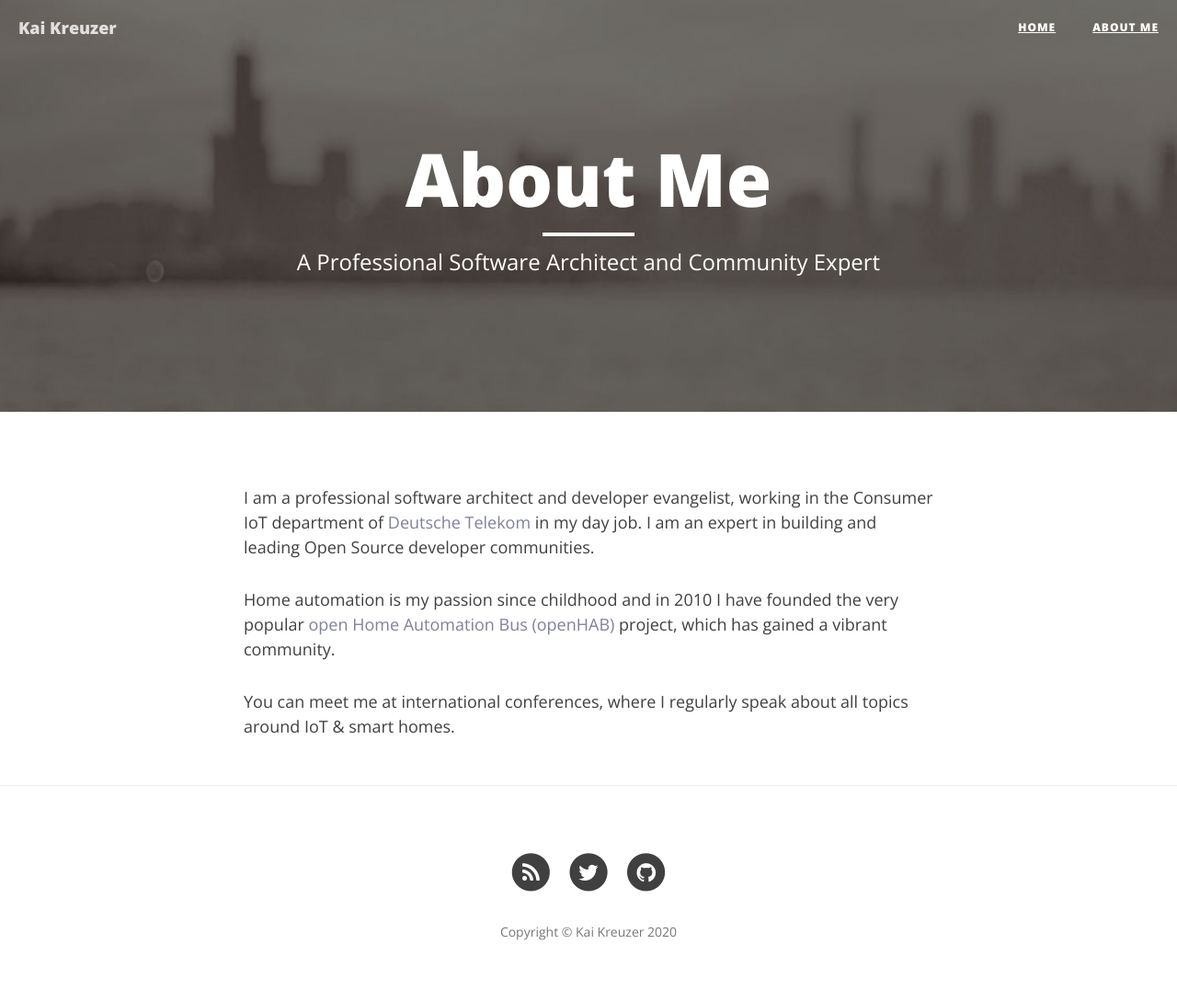
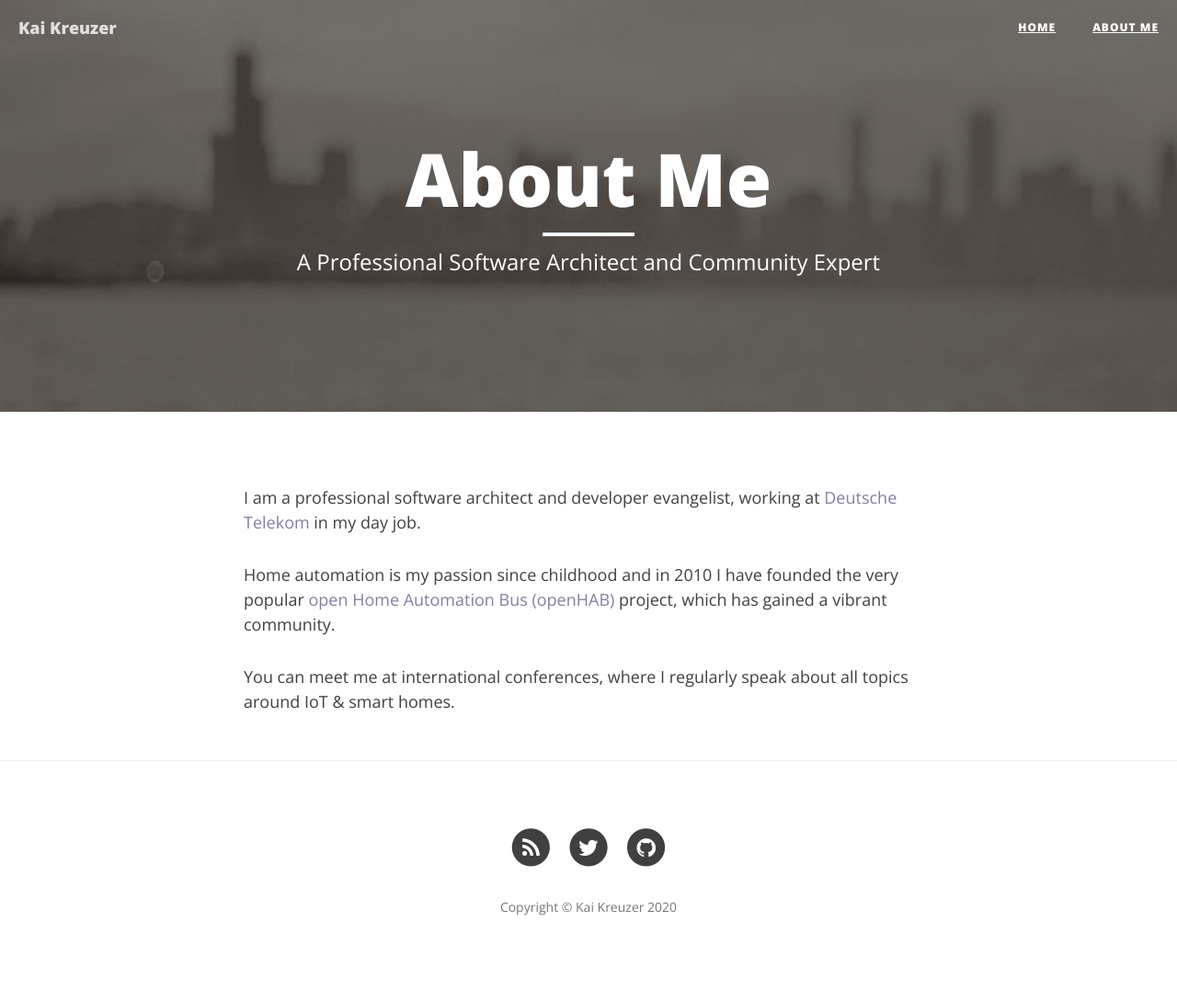
Before and after one commit to kaikreuzer/kaikreuzer.github.io, a Jekyll site: the page built from about.html, in a window 1280 px wide. Shown: the whole page at 92% size. Built offline with Jekyll 4.4.1, drawn with Linux system fonts in a browser that asks for light colours; nearby versions of some CDN libraries; after the commit the page ends 1062 px from its top, so only the background shows below that.

Commit message:
Update about.html

```diff
--- a/about.html
+++ b/about.html
@@ -5,7 +5,7 @@ description: "A Professional Software Architect and Community Expert"
 header-img: "img/about-bg.jpg"
 ---
 
-<p>I am a professional software architect and developer evangelist, working in the Consumer IoT department of <a href="https://www.telekom.de">Deutsche Telekom</a> in my day job. I am an expert in building and leading Open Source developer communities.</p>
+<p>I am a professional software architect and developer evangelist, working at <a href="https://www.telekom.de">Deutsche Telekom</a> in my day job.</p>
 
 <p>Home automation is my passion since childhood and in 2010 I have founded the very popular <a href="http://www.openhab.org">open Home Automation Bus (openHAB)</a> project, which has gained a vibrant community.</p>
 
```
